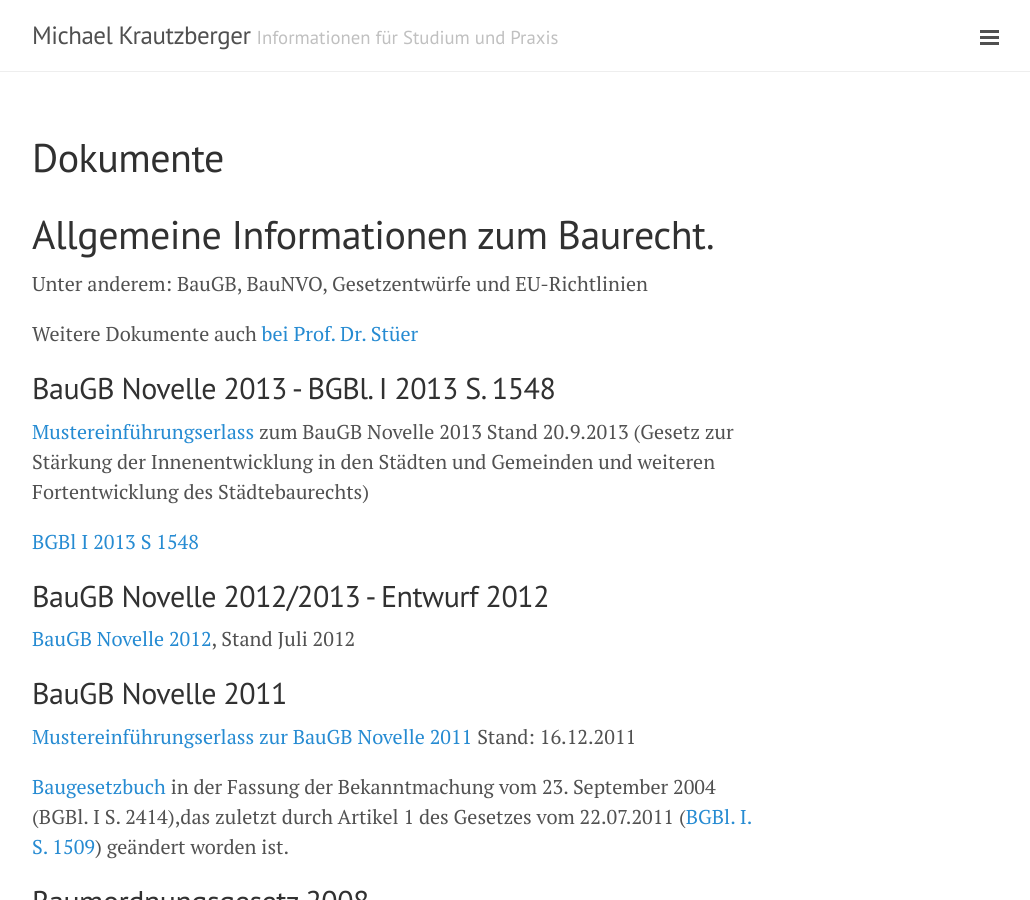
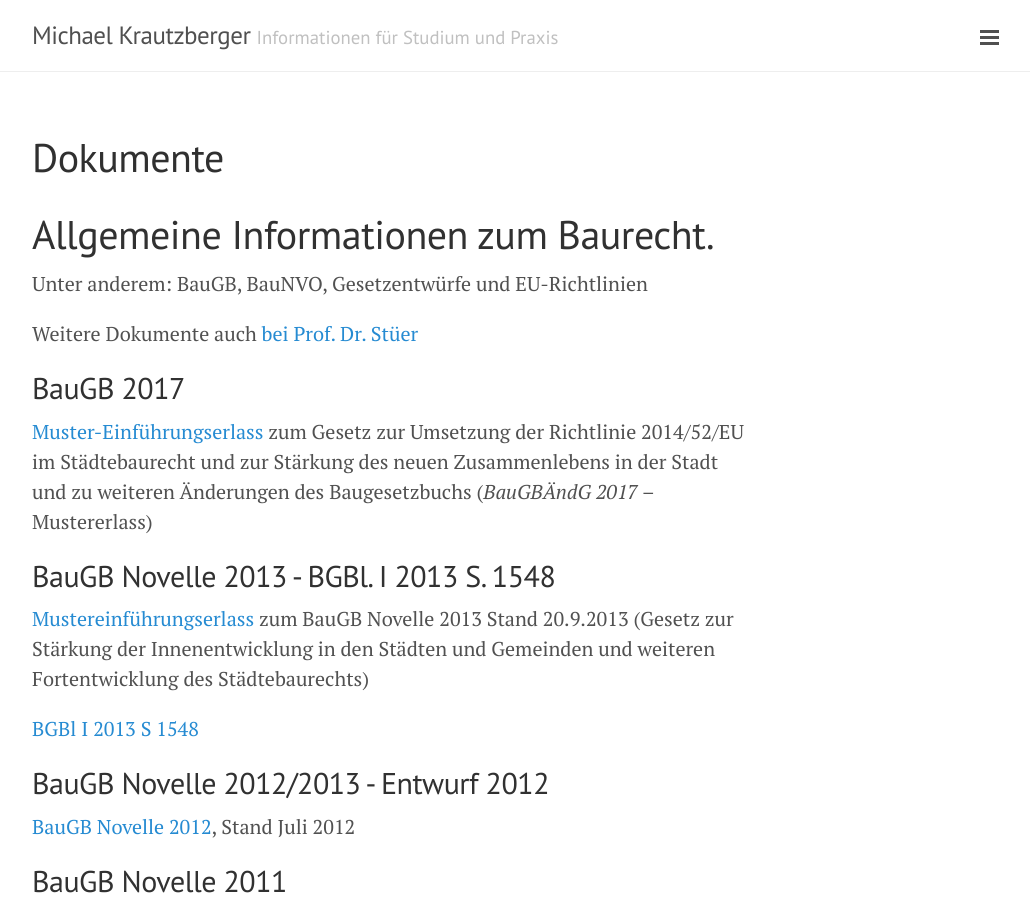
Before and after one commit to pkra/krautzberger.info, a Jekyll site: the page built from dokumente.md, in a window 1280 px wide and 900 px high. Shown: the whole window, without its empty margins (248-1278 px from the left). Built offline with Jekyll 4.4.1, drawn with Linux system fonts in a browser that asks for light colours.

Commit message:
[dokumente] BauGB 2017 Mustererlass

```diff
--- a/dokumente.md
+++ b/dokumente.md
@@ -2,45 +2,25 @@
 layout: page
 title: Dokumente
 date: 2012-03-08 03:44:10.000000000 +01:00
-categories: []
-tags: []
 status: publish
 type: page
 published: true
-meta:
-  _edit_last: '18'
-  the_sidebar: ''
-  sidebar_layout: ''
-  content_sidebar: ''
-  colorscheme: ''
-  full_width_widget: ''
-  hide_bottom_sidebars: ''
-  featureboxes: ''
-  carousel_items: ''
-  carousel_mode: ''
-  carousel_ngen_gallery: ''
-  featuretitle: ''
-  featuretext: ''
-  featuremedia: ''
-  _wp_page_template: default
-author:
-  login: krautzberger
-  email: p.krautzberger@gmail.com
-  display_name: Peter Krautzberger
-  first_name: Peter
-  last_name: Krautzberger
-excerpt: !ruby/object:Hpricot::Doc
-  options: {}
+author: 'Michael Krautzberger'
 ---
+
 # Allgemeine Informationen zum Baurecht.
 
 Unter anderem: BauGB, BauNVO, Gesetzentwürfe und EU-Richtlinien
 
 Weitere Dokumente auch  [bei Prof. Dr. Stüer](http://www.stueer.de/)
 
+## BauGB 2017
+
+[Muster-Einführungserlass](/assets/2017/Mustererlass_BauGB_2017_endg.pdf) zum Gesetz zur Umsetzung der Richtlinie 2014/52/EU im Städtebaurecht und zur Stärkung des neuen Zusammenlebens in der Stadt und zu weiteren Änderungen des Baugesetzbuchs (_BauGBÄndG 2017_ – Mustererlass)
+
 ## BauGB Novelle 2013 - BGBl. I 2013 S. 1548
 
-[Mustereinführungserlass ](/assets/2012/03/BauGBÄndG-2013-Mustererlass-endg.pdf)zum BauGB Novelle 2013 Stand 20.9.2013 (Gesetz zur Stärkung der Innenentwicklung in den Städten und Gemeinden und weiteren Fortentwicklung des Städtebaurechts)
+[Mustereinführungserlass](/assets/2012/03/BauGBÄndG-2013-Mustererlass-endg.pdf) zum BauGB Novelle 2013 Stand 20.9.2013 (Gesetz zur Stärkung der Innenentwicklung in den Städten und Gemeinden und weiteren Fortentwicklung des Städtebaurechts)
 
 [BGBl I 2013 S 1548](/assets/2012/03/BGBl-I-2013-S-1548.pdf)
 
```
Also changed, not shown: 1 other file.
